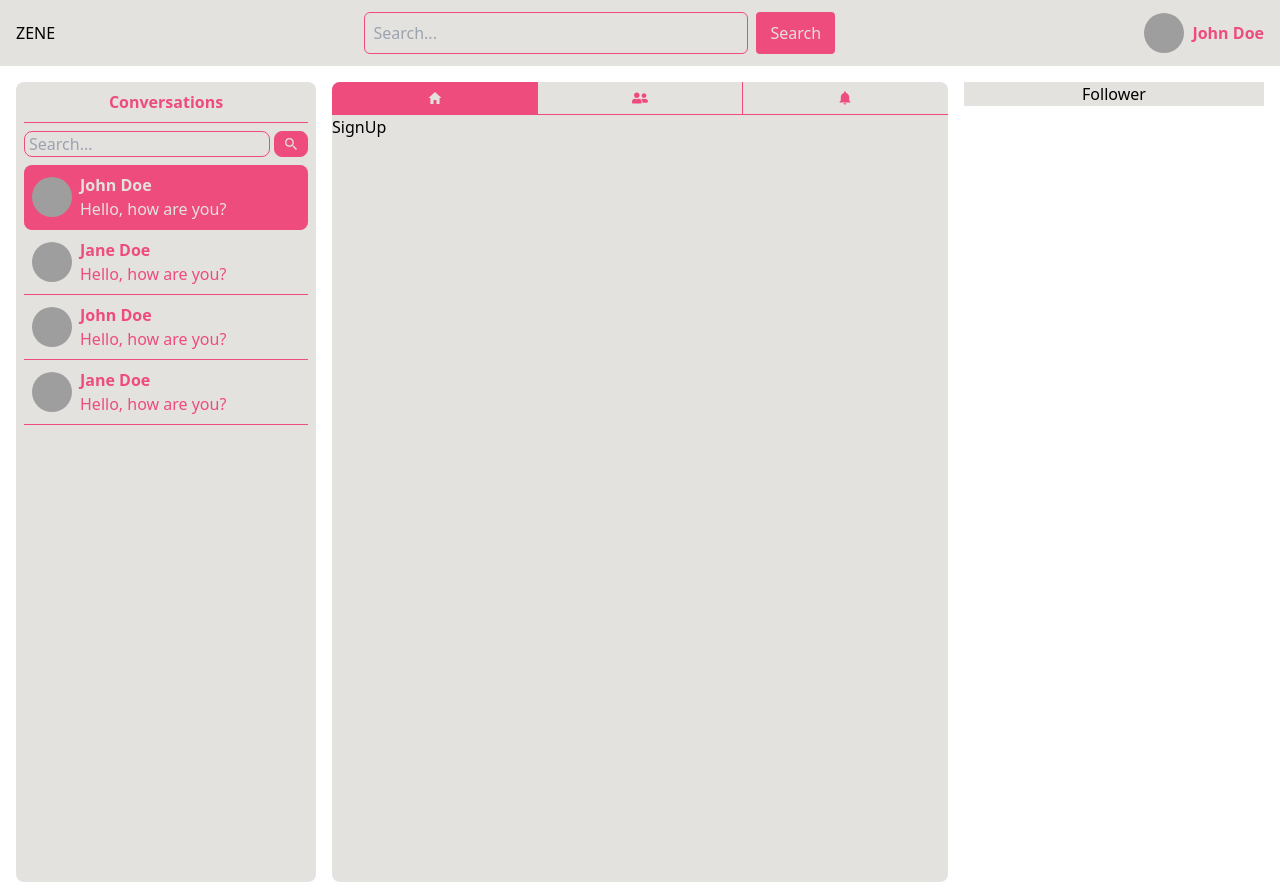
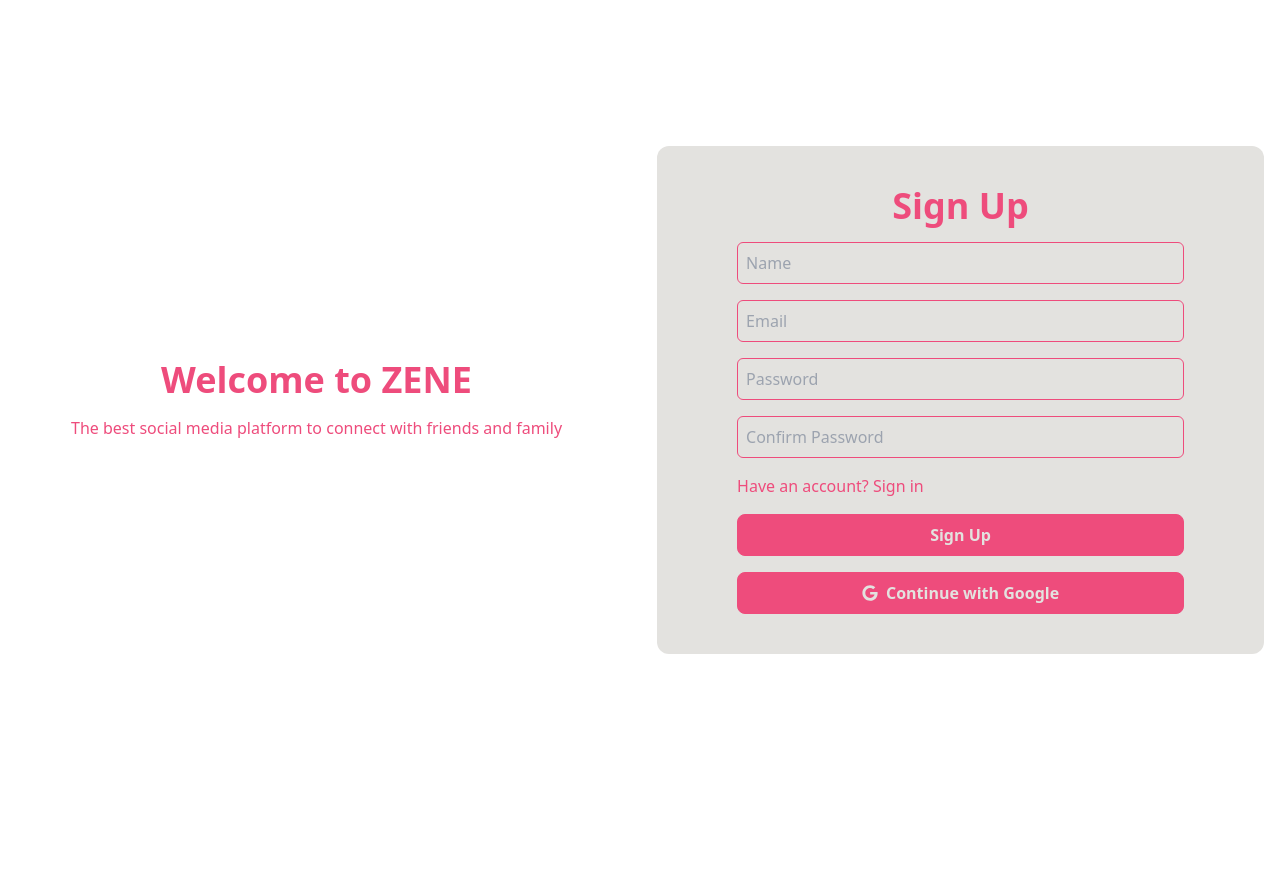
Before and after one commit to lvkien16/mern-zene, a React (Vite) app in the folder client/: page /sign-up in a window 1280 px wide. After the commit the page ends 800 px from the top, so only its background shows below. Built offline with nearby package versions, Linux system fonts and the light colour scheme; grey boxes are pictures that could not be loaded.

Commit message:
create signup page ui

```diff
--- a/client/src/App.jsx
+++ b/client/src/App.jsx
@@ -1,4 +1,4 @@
-import { BrowserRouter, Routes, Route } from "react-router-dom";
+import { BrowserRouter, Routes, Route, useLocation } from "react-router-dom";
 import Home from "./pages/Home";
 import Message from "./pages/Message";
 import Dashboard from "./pages/Dashboard";
@@ -9,11 +9,24 @@ import Header from "./components/Header";
 import Followers from "./components/Followers";
 import Conversations from "./components/Conversations";
 import Navbar from "./components/Navbar";
+import { useEffect } from "react";
 
-function App() {
+function MainApp() {
+  const location = useLocation();
+  const isAuth =
+    location.pathname === "/sign-in" || location.pathname === "/sign-up";
+
+  useEffect(() => {}, [location.pathname]);
+
   return (
     <div className="">
-      <BrowserRouter>
+      {isAuth ? (
+        <Routes>
+          <Route path="/sign-in" element={<SignIn />} />
+          <Route path="/sign-up" element={<SignUp />} />
+        </Routes>
+      ) : (
+        <>
           <div className="px-4 bg-secondary">
             <Header />
           </div>
@@ -30,17 +43,24 @@ function App() {
                 <Route path="/message" element={<Message />} />
                 <Route path="/admin/dashboard" element={<Dashboard />} />
                 <Route path="/profile" element={<Profile />} />
-              <Route path="/sign-in" element={<SignIn />} />
-              <Route path="/sign-up" element={<SignUp />} />
               </Routes>
             </div>
             <div className="w-3/12 pl-2">
               <Followers />
             </div>
           </div>
-      </BrowserRouter>
+        </>
+      )}
     </div>
   );
 }
 
+function App() {
+  return (
+    <BrowserRouter>
+      <MainApp />
+    </BrowserRouter>
+  );
+}
+
 export default App;
--- a/client/src/components/Header.jsx
+++ b/client/src/components/Header.jsx
@@ -1,4 +1,5 @@
 import React from "react";
+import { Link } from "react-router-dom";
 
 export default function Header() {
   return (
@@ -16,14 +17,14 @@ export default function Header() {
         </button>
       </div>
       <div className="flex gap-10 items-center">
-        <div className="avatar-togle flex items-center gap-2">
+        <Link to="/sign-up" className="avatar-togle flex items-center gap-2">
           <img
             src="https://static.vecteezy.com/system/resources/previews/008/442/086/original/illustration-of-human-icon-user-symbol-icon-modern-design-on-blank-background-free-vector.jpg"
             alt=""
             className="w-10 h-10 rounded-full bg-secondary border-primary"
           />
           <span className="text-primary font-semibold">John Doe</span>
-        </div>
+        </Link>
       </div>
     </div>
   );
--- a/client/src/pages/Home.jsx
+++ b/client/src/pages/Home.jsx
@@ -19,7 +19,7 @@ export default function Home() {
     <div className="container mx-auto px-4">
       <div className="flex justify-center mt-4">
         <div className="create-a-post py-2 w-full max-w-md">
-          <button className="flex items-center justify-center gap-2 bg-primary text-secondary w-full py-2 rounded-lg font-semibold focus:outline-none">
+          <button className="flex items-center justify-center gap-2 bg-primary text-secondary border hover:bg-transparent hover:text-primary border-primary w-full py-2 rounded-lg font-semibold focus:outline-none">
             <CiCirclePlus className="text-3xl" />
             Create a post
           </button>
--- a/client/src/pages/SignUp.jsx
+++ b/client/src/pages/SignUp.jsx
@@ -1,5 +1,67 @@
 import React from "react";
+import { FaGoogle } from "react-icons/fa";
+import { Link } from "react-router-dom";
 
 export default function SignUp() {
-  return <div>SignUp</div>;
+  return (
+    <div className="h-screen w-full gap-10 flex justify-center items-center container px-4">
+      <div className="w-1/2">
+        <h1 className="text-4xl text-primary font-semibold text-center mb-4">
+          Welcome to ZENE
+        </h1>
+        <p className="text-primary text-center">
+          The best social media platform to connect with friends and family
+        </p>
+      </div>
+      <div className="bg-secondary py-10 px-20 w-1/2 rounded-xl">
+        <h1 className="text-4xl text-primary font-semibold text-center mb-4">
+          Sign Up
+        </h1>
+        <form className="flex flex-col gap-4">
+          <input
+            type="text"
+            name="name"
+            placeholder="Name"
+            className="border outline-none border-primary rounded-md p-2 text-primary bg-secondary"
+          />
+          <input
+            type="email"
+            name="email"
+            placeholder="Email"
+            className="border outline-none border-primary rounded-md p-2 text-primary bg-secondary"
+          />
+          <input
+            type="password"
+            name="password"
+            placeholder="Password"
+            className="border outline-none border-primary rounded-md p-2 text-primary bg-secondary"
+          />
+          <input
+            type="password"
+            name="confirmPassword"
+            placeholder="Confirm Password"
+            className="border outline-none border-primary rounded-md p-2 text-primary bg-secondary"
+          />
+          <p className="text-primary">
+            Have an account?{" "}
+            <Link to="/sign-in" className="hover:underline">
+              Sign in
+            </Link>
+          </p>
+          <button
+            type="submit"
+            className="bg-primary text-secondary border hover:bg-transparent hover:text-primary border-primary w-full py-2 rounded-lg font-semibold focus:outline-none"
+          >
+            Sign Up
+          </button>
+          <button
+            type="button"
+            className="flex justify-center items-center gap-2 bg-primary text-secondary border hover:bg-transparent hover:text-primary border-primary w-full py-2 rounded-lg font-semibold focus:outline-none"
+          >
+            <FaGoogle /> Continue with Google
+          </button>
+        </form>
+      </div>
+    </div>
+  );
 }
```
Lines whose indentation alone changed are shown as unchanged.
